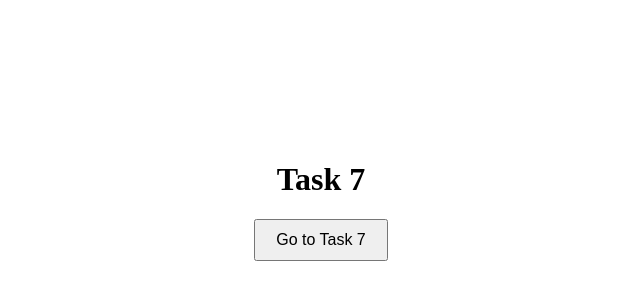
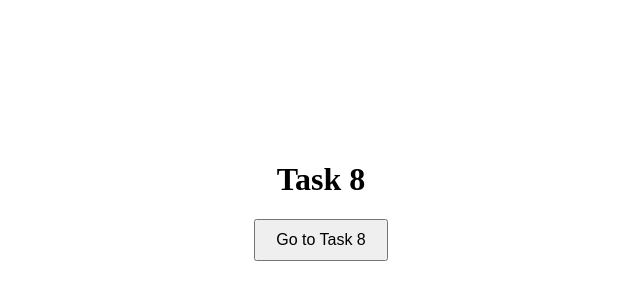
Before and after one commit to MomoTheDragon7/Straw, a plain HTML site: page index.html in a window 1280 px wide. Shown: the part 200-500 px from the top of the page, 319-959 px from the left. Drawn offline with Linux system fonts and the light colour scheme.

Commit message:
Update index.html

```diff
--- a/index.html
+++ b/index.html
@@ -1,7 +1,7 @@
 <!DOCTYPE html>
 <html>
 <head>
-  <title>Task 7</title>
+  <title>Task 8</title>
   <style>
     body {
       display: flex;
@@ -20,9 +20,9 @@
 </head>
 <body>
 
-  <h1>Task 7</h1>
+  <h1>Task 8</h1>
 
-  <button onclick="goToNewPage()">Go to Task 7</button>
+  <button onclick="goToNewPage()">Go to Task 8</button>
 
   <script>
     function goToNewPage() {
```
